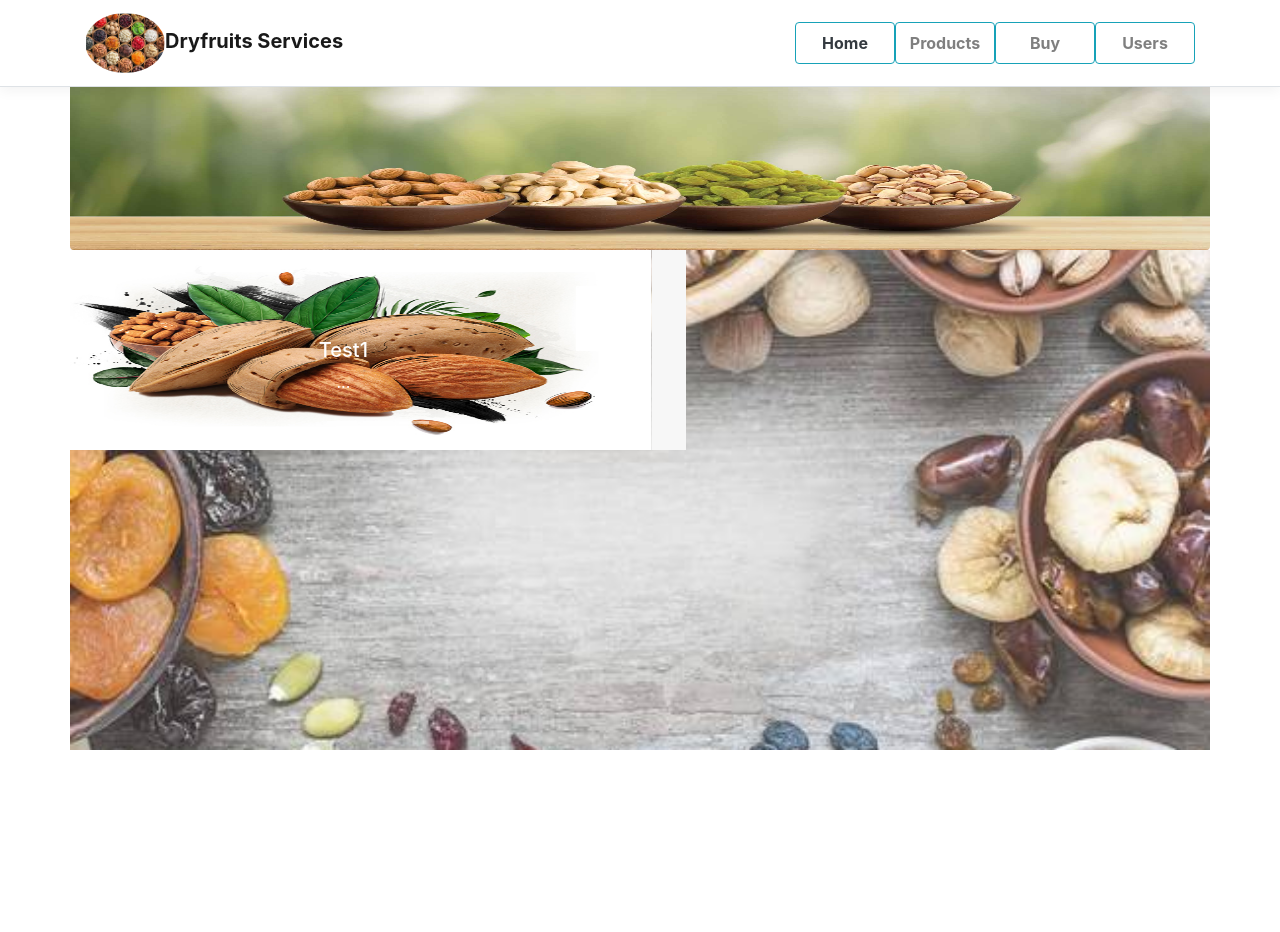
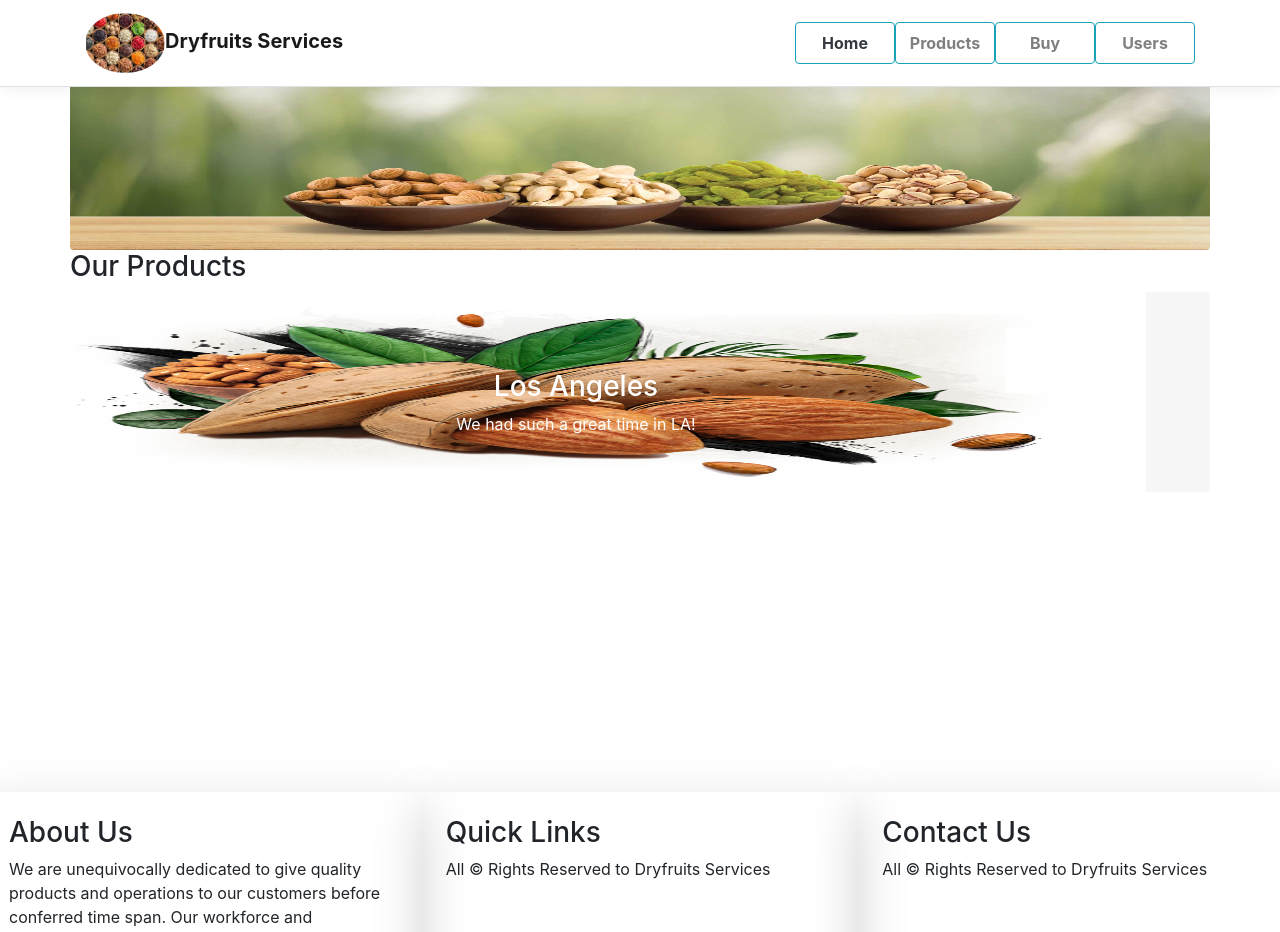
Before and after one commit to Ramky-Ratna/DryFruitsManagement, an Angular app in the folder DryFruitsServices/ClientApp/: page / in a window 1280 px wide. Shown: the top 932 px of the page. Before the commit the page ends 800 px from the top, so only its background shows below. Built offline with nearby package versions, Linux system fonts and the light colour scheme; no server answers.

Commit message:
Added about us footer

```diff
--- a/DryFruitsServices/ClientApp/src/app/app.component.html
+++ b/DryFruitsServices/ClientApp/src/app/app.component.html
@@ -3,4 +3,28 @@
   <div class="container">
     <router-outlet></router-outlet>
   </div>
+
+    <div class="row">
+      <div class="shadow-lg col-sm-4 p-4">
+        <h3>About Us</h3>
+        <p>We are unequivocally dedicated to give quality products and operations to our customers before conferred time span. Our workforce and experienced group are exclusively in charge of development and achievement of association.</p>
+      </div>
+      <div class="shadow-lg col-sm-4 p-4">
+        <h3>Quick Links</h3>
+        <p>All &copy; Rights Reserved to Dryfruits Services</p>
+      </div>
+      <div class="shadow-lg col-sm-4 p-4">
+        <h3>Contact Us</h3>
+        <p>All &copy; Rights Reserved to Dryfruits Services</p>
+      </div>
+    </div>
+    <div class="row shadow-lg p-4">
+      <div class="shadow-lg col-sm-6 p-4">
+        <p>All &copy; Rights Reserved to Dryfruits Services</p>
+      </div>
+      <div class="shadow-lg col-sm-6 p-4">
+        <p>Designed & Developed By Ramky.</p>
+      </div>
+    </div>
+
 </body>
--- a/DryFruitsServices/ClientApp/src/app/counter/counter.component.ts
+++ b/DryFruitsServices/ClientApp/src/app/counter/counter.component.ts
@@ -14,8 +14,7 @@ export class CounterComponent implements OnInit {
   public showModal: boolean;
   public showUpdateModal: boolean;
   public productId: number;
-  public productType=['Almond','Anjeer','Apricot','Cashew','Dates','Kismis','Kiwi','Pista','Walnuts']
-
+  public productType = ['Almond', 'Anjeer', 'Apricot', 'Cashew', 'Dates', 'Kismis', 'Kiwi', 'Pista', 'Walnuts'];
 
   ngOnInit() {
     this.loadAllProducts();
--- a/DryFruitsServices/ClientApp/src/app/home/home.component.css
+++ b/DryFruitsServices/ClientApp/src/app/home/home.component.css
@@ -3,8 +3,7 @@
 }
 
 .home {
-  background-image: url('../../assets/images/home-background.jpg');
-  background-color: #cccccc;
+
   height: 500px;
   background-position: center;
   background-repeat: no-repeat;
--- a/DryFruitsServices/ClientApp/src/app/home/home.component.html
+++ b/DryFruitsServices/ClientApp/src/app/home/home.component.html
@@ -1,45 +1,44 @@
 <div class="row home-banner">
   <img src="../../assets/images/home-banner.jpg" class="rounded" alt="Los Angeles" style="width:100%; height:200px">
 </div>
+<div class="row">
+  <h3>Our Products</h3>
+</div>
 <div class="row home">
-  <div class="test">
-    <div id="carouselExampleIndicators" class="carousel slide" data-ride="carousel">
-      <ol class="carousel-indicators">
-        <li data-target="#carouselExampleIndicators" data-slide-to="0" class="active"></li>
-        <li data-target="#carouselExampleIndicators" data-slide-to="1"></li>
-        <li data-target="#carouselExampleIndicators" data-slide-to="2"></li>
-      </ol>
+  <div id="demo" class="carousel slide" style="width:100%; height:210px" data-ride="carousel">
+    <ul class="carousel-indicators">
+      <li data-target="#demo" data-slide-to="0" class="active"></li>
+      <li data-target="#demo" data-slide-to="1"></li>
+      <li data-target="#demo" data-slide-to="2"></li>
+    </ul>
     <div class="carousel-inner">
       <div class="carousel-item active">
-          <img class="d-block w-100" src="../../assets/images/cardImages/Almond.png" height="200" alt="First slide">
-          <div class="carousel-caption d-none d-md-block">
-            <h5>Test1</h5>
-            <p>...</p>
+        <img src="../../assets/images/cardImages/Almond.png" alt="Los Angeles" style="width:100%" height="200">
+        <div class="carousel-caption">
+          <h3>Los Angeles</h3>
+          <p>We had such a great time in LA!</p>
         </div>
       </div>
       <div class="carousel-item">
-          <img class="d-block w-100" src="../../assets/images/cardImages/Pista.png" height="200" alt="Second slide">
-          <div class="carousel-caption d-none d-md-block">
-            <h5>Test2</h5>
-            <p>...</p>
+        <img src="../../assets/images/cardImages/Pista.png" alt="Chicago" style="width:100%" height="200">
+        <div class="carousel-caption">
+          <h3>Chicago</h3>
+          <p>Thank you, Chicago!</p>
         </div>
       </div>
       <div class="carousel-item">
-          <img class="d-block w-100" src="../../assets/images/cardImages/Kiwi.png" height="200" alt="Third slide">
-          <div class="carousel-caption d-none d-md-block">
-            <h5>Test3</h5>
-            <p>...</p>
+        <img src="../../assets/images/cardImages/Dates.png" alt="New York" style="width:100%" height="200">
+        <div class="carousel-caption">
+          <h3>New York</h3>
+          <p>We love the Big Apple!</p>
         </div>
       </div>
     </div>
-      <a class="carousel-control-prev" href="#carouselExampleIndicators" role="button" data-slide="prev">
-        <span class="carousel-control-prev-icon" aria-hidden="true"></span>
-        <span class="sr-only">Previous</span>
+    <a class="carousel-control-prev" href="#demo" data-slide="prev">
+      <span class="carousel-control-prev-icon"></span>
     </a>
-      <a class="carousel-control-next" href="#carouselExampleIndicators" role="button" data-slide="next">
-        <span class="carousel-control-next-icon" aria-hidden="true"></span>
-        <span class="sr-only">Next</span>
+    <a class="carousel-control-next" href="#demo" data-slide="next">
+      <span class="carousel-control-next-icon"></span>
     </a>
   </div>
 </div>
-</div>
--- a/DryFruitsServices/ClientApp/src/app/home/home.component.ts
+++ b/DryFruitsServices/ClientApp/src/app/home/home.component.ts
@@ -1,21 +1,29 @@
-import { Component } from '@angular/core';
+import { Component, OnInit } from '@angular/core';
 import { DryfruitsService } from '../services/dryfruits.service';
+import { Product } from '../Entities/product';
 
 @Component({
   selector: 'app-home',
   templateUrl: './home.component.html',
   styleUrls: ['home.component.css']
 })
-export class HomeComponent {
-  users: any;
-  constructor(private dryFruitsService: DryfruitsService) {
+export class HomeComponent implements OnInit {
+
+  public products: Product[];
+  public productTypes = ['Almond', 'Anjeer', 'Apricot', 'Cashew', 'Dates', 'Kismis', 'Kiwi', 'Pista', 'Walnuts'];
+
+  ngOnInit() {
+    this.loadAllProducts();
+  }
+
+  constructor(private dryfruitsService: DryfruitsService) {
 
   }
 
-  ngOnInit(): void {
-    this.dryFruitsService.getAllUsers().subscribe(
+  public loadAllProducts() {
+    this.dryfruitsService.getAllProducts().subscribe(
       data => {
-        this.users = data;
+        this.products = data;
       }
     );
   }
--- a/DryFruitsServices/ClientApp/src/app/products/product-list/product-list.component.html
+++ b/DryFruitsServices/ClientApp/src/app/products/product-list/product-list.component.html
@@ -6,7 +6,7 @@
         <li data-target="#carouselExampleIndicators" data-slide-to="1"></li>
         <li data-target="#carouselExampleIndicators" data-slide-to="2"></li>
       </ol>
-      <div class="carousel-inner">
+      <div class="carousel-inner" style="width:100%">
         <div class="carousel-item active">
           <img class="d-block w-100" src="../../assets/images/cardImages/Almond.png" height="200" alt="First slide">
           <div class="carousel-caption d-none d-md-block">
--- a/DryFruitsServices/ClientApp/src/app/services/dryfruits.service.ts
+++ b/DryFruitsServices/ClientApp/src/app/services/dryfruits.service.ts
@@ -12,7 +12,7 @@ export class DryfruitsService {
   private cloudUrl = 'https://dryfruitsmanagementapi.azurewebsites.net/api/';
   private baseUrl = "";
   constructor(private http: HttpClient) {
-    this.baseUrl = this.localurl;
+    this.baseUrl = this.cloudUrl;
   }
 
   getAllProducts(): Observable<any> {
```
Also changed, not shown: DryFruitsServices/ClientApp/src/assets/images/bgi.png (added). Lines whose indentation alone changed are shown as unchanged.
